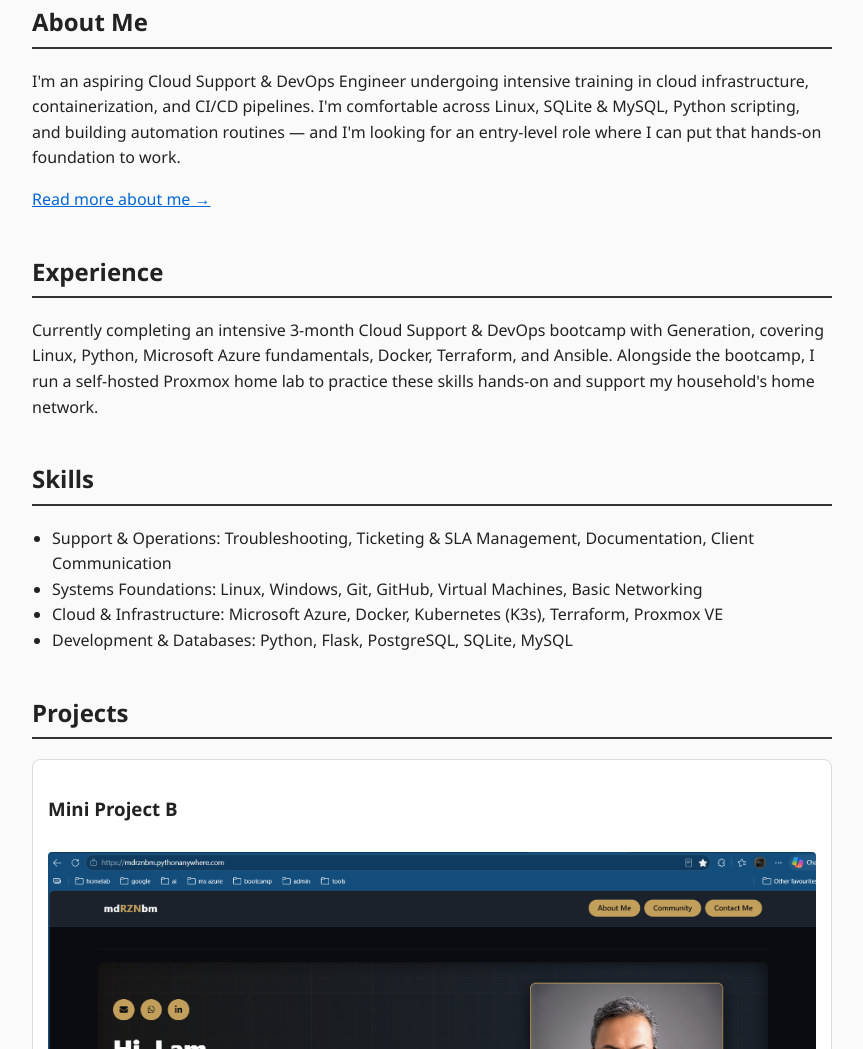
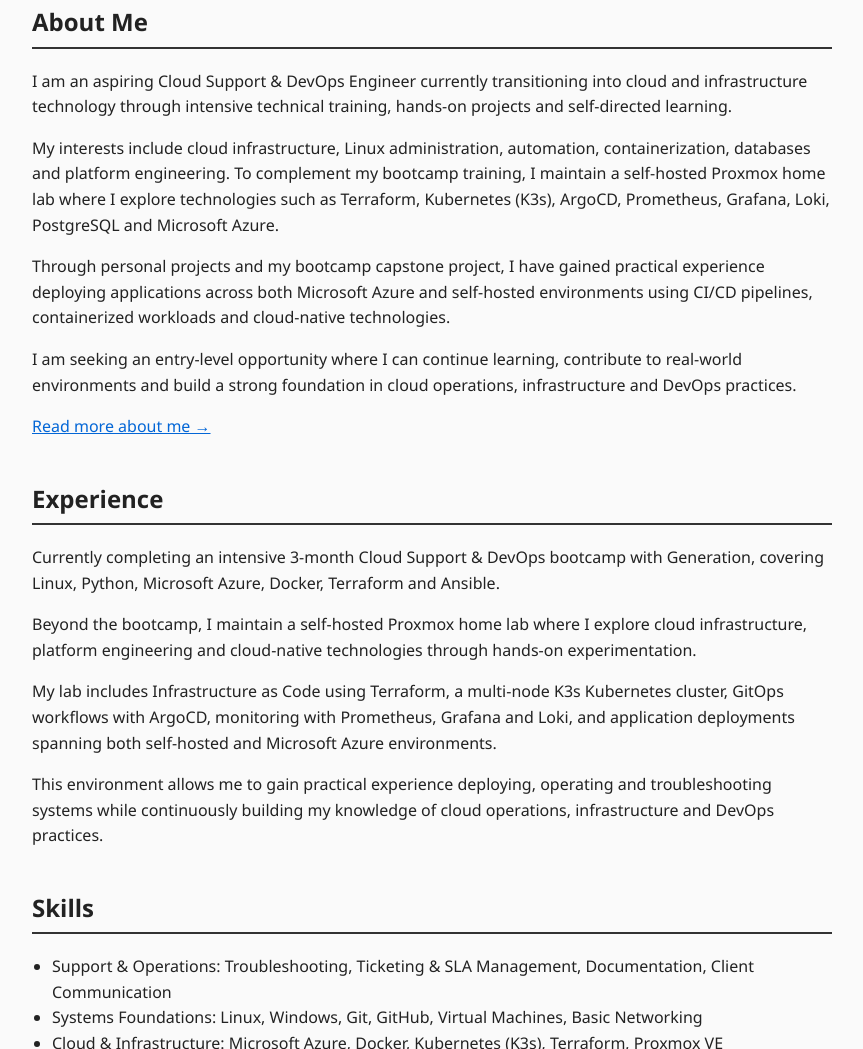
Before and after one commit to mdrznbm/mdrznbm.github.io, a plain HTML site: page index.html in a window 1280 px wide. Shown: the part 548-1597 px from the top of the page, without its empty margins (208-1071 px from the left). Drawn offline with Linux system fonts and the light colour scheme.

Commit message:
Enhance about me section

```diff
--- a/index.html
+++ b/index.html
@@ -31,13 +31,19 @@
 
   <section id="about-me">
     <h2>About Me</h2>
-    <p>I'm an aspiring Cloud Support & DevOps Engineer undergoing intensive training in cloud infrastructure, containerization, and CI/CD pipelines. I'm comfortable across Linux, SQLite & MySQL, Python scripting, and building automation routines — and I'm looking for an entry-level role where I can put that hands-on foundation to work.</p>
+    <p>I am an aspiring Cloud Support & DevOps Engineer currently transitioning into cloud and infrastructure technology through intensive technical training, hands-on projects and self-directed learning.</p>
+    <p>My interests include cloud infrastructure, Linux administration, automation, containerization, databases and platform engineering. To complement my bootcamp training, I maintain a self-hosted Proxmox home lab where I explore technologies such as Terraform, Kubernetes (K3s), ArgoCD, Prometheus, Grafana, Loki, PostgreSQL and Microsoft Azure.</p>
+    <p>Through personal projects and my bootcamp capstone project, I have gained practical experience deploying applications across both Microsoft Azure and self-hosted environments using CI/CD pipelines, containerized workloads and cloud-native technologies.</p>
+    <p>I am seeking an entry-level opportunity where I can continue learning, contribute to real-world environments and build a strong foundation in cloud operations, infrastructure and DevOps practices.</p>
     <p><a href="https://mdrznbm.pythonanywhere.com/about-me" target="_blank">Read more about me →</a></p>
   </section>
 
   <section id="experience">
     <h2>Experience</h2>
-    <p>Currently completing an intensive 3-month Cloud Support & DevOps bootcamp with Generation, covering Linux, Python, Microsoft Azure fundamentals, Docker, Terraform, and Ansible. Alongside the bootcamp, I run a self-hosted Proxmox home lab to practice these skills hands-on and support my household's home network.</p>
+    <p>Currently completing an intensive 3-month Cloud Support & DevOps bootcamp with Generation, covering Linux, Python, Microsoft Azure, Docker, Terraform and Ansible.</p>
+    <p>Beyond the bootcamp, I maintain a self-hosted Proxmox home lab where I explore cloud infrastructure, platform engineering and cloud-native technologies through hands-on experimentation.</p>
+    <p>My lab includes Infrastructure as Code using Terraform, a multi-node K3s Kubernetes cluster, GitOps workflows with ArgoCD, monitoring with Prometheus, Grafana and Loki, and application deployments spanning both self-hosted and Microsoft Azure environments.</p>
+    <p>This environment allows me to gain practical experience deploying, operating and troubleshooting systems while continuously building my knowledge of cloud operations, infrastructure and DevOps practices.</p>
   </section>
 
  <section id="skills">
```
